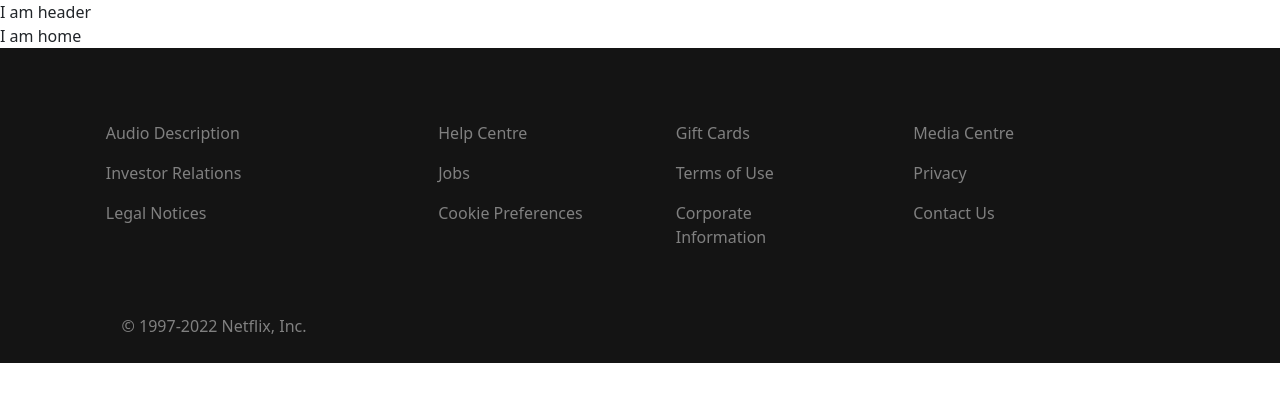
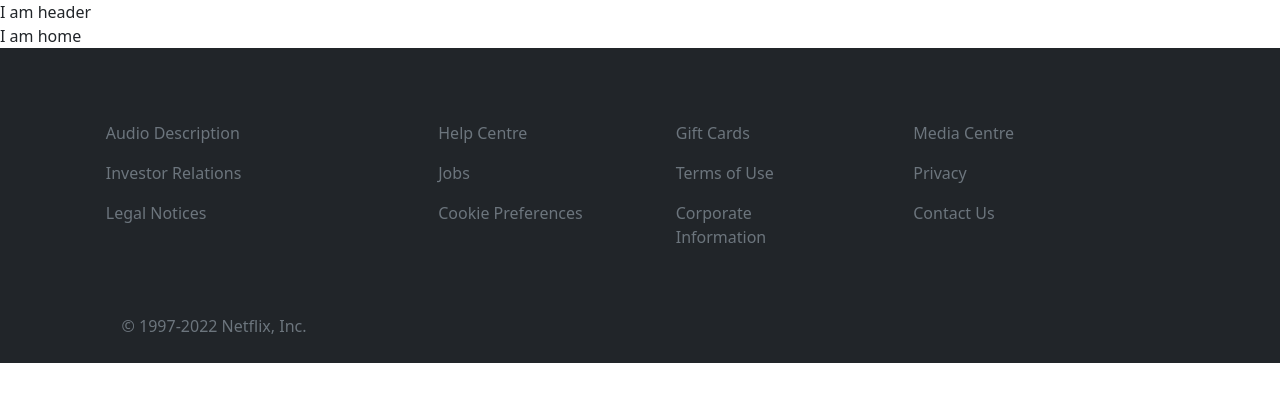
Before and after one commit to tandrima29/Netflix-Clone, a React app: page / in a window 1280 px wide. Built offline with nearby package versions, Linux system fonts and the light colour scheme.

Commit message:
update footer

```diff
--- a/src/layout/Footer.js
+++ b/src/layout/Footer.js
@@ -3,7 +3,7 @@ import "./styles.css";
 export default function Footer() {
   return (
     <footer>
-      <div class="footer-backdesign footer-backpadding">
+      <div class="text-secondary bg-dark footer-backpadding">
         <div class="container text-center text-md-start mt-5">
           {/* <!-- Grid row  */}
           <div class="row mt-3">
@@ -81,7 +81,9 @@ export default function Footer() {
       {/* Section: Links  --> */}
 
       {/* Copyright --> */}
-      <div class="footer-backdesign copy-right">© 1997-2022 Netflix, Inc.</div>
+      <div class="text-secondary bg-dark copy-right">
+        © 1997-2022 Netflix, Inc.
+      </div>
       {/* {/* Copyright  */}
     </footer>
   );
--- a/src/layout/styles.css
+++ b/src/layout/styles.css
@@ -1,9 +1,6 @@
 /* header style */
 /* footer style */
-.footer-backdesign {
-  background-color: #141414;
-  color: #808080;
-}
+
 .cursor {
   cursor: pointer;
 }
```
